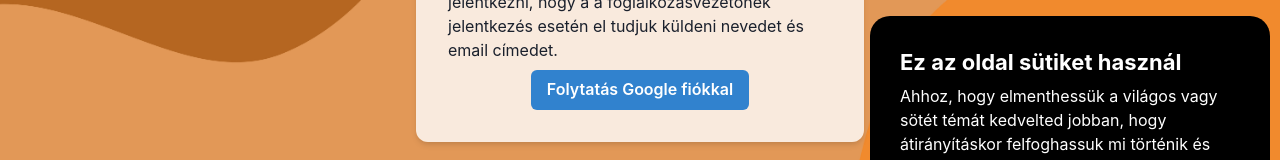
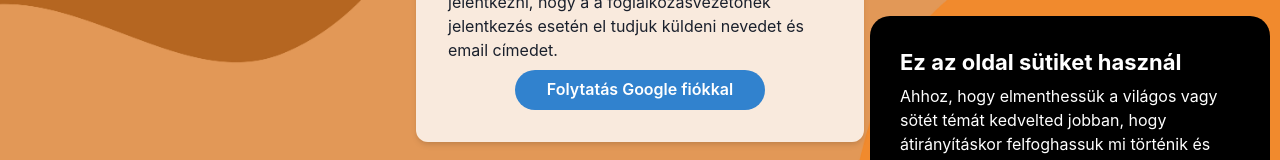
Before and after one commit to e5vos/eam-open, a Next.js app in the folder jelentkezes/: page /auth/signin in a window 1280 px wide. Shown: the part 488-648 px from the top of the page. Built offline with nearby package versions, Linux system fonts and the light colour scheme; no server answers.

Commit message:
fix: design update 2.0

```diff
--- a/jelentkezes/pages/auth/error.js
+++ b/jelentkezes/pages/auth/error.js
@@ -65,7 +65,9 @@ export default function Error() {
           <Heading mb={2}>Hiba történt</Heading>
           <Text>{errorText}</Text>
           <Link href={"/auth/signin"}>
-            <Button>Újrapróbálom</Button>
+            <Button rounded={"full"} px={8}>
+              Újrapróbálom
+            </Button>
           </Link>
         </Flex>
       </Flex>
--- a/jelentkezes/pages/auth/signin.js
+++ b/jelentkezes/pages/auth/signin.js
@@ -54,7 +54,12 @@ export default function SignIn() {
             foglalkozásvezetőnek jelentkezés esetén el tudjuk küldeni nevedet és
             email címedet.
           </Text>
-          <Button colorScheme="blue" onClick={() => signIn("google")}>
+          <Button
+            colorScheme="blue"
+            onClick={() => signIn("google")}
+            px={8}
+            rounded={"full"}
+          >
             Folytatás Google fiókkal
           </Button>
         </Flex>
```
Also changed, not shown: jelentkezes/components/areYouSure.js (+4 -3 lines).
